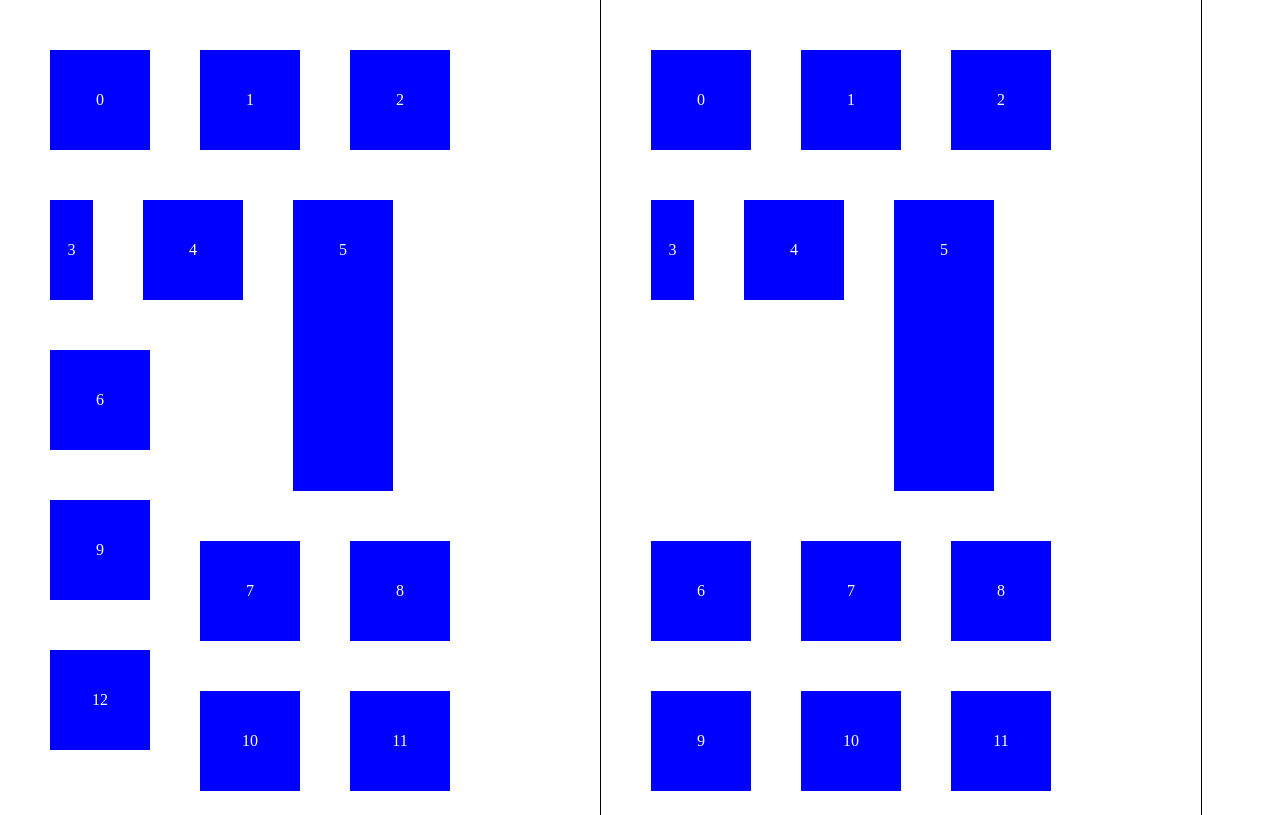
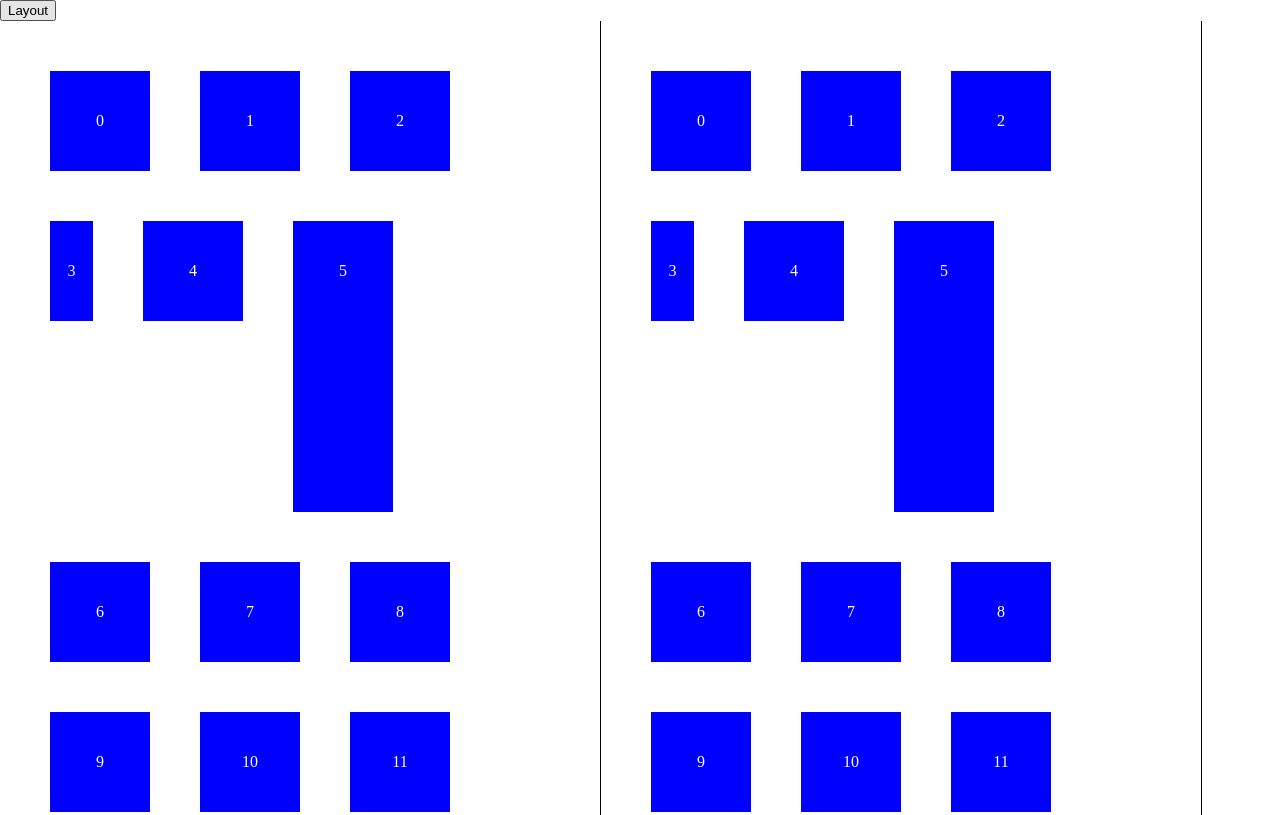
Before and after one commit to guitarpoet/smart_layout, a plain HTML site: page index.html in a window 1280 px wide. Shown: the top 815 px of the page. Drawn offline with Linux system fonts and the light colour scheme.

Commit message:
Before refactoring algorithm to make it faster.

```diff
--- a/index.html
+++ b/index.html
@@ -45,14 +45,23 @@
 
 		$(function() {
 			make_boxes(total, mutant, mutant_min, mutant_max, $('#layout'), $('#origin'));
-			var c = new SmartContainer($('#layout'));
+			$("#click").click(function(){
+				console.time('test');
+				var c = new SmartContainer($('#layout'));
+				console.timeEnd('test');
+			});
 		});
 	</script>
 </head>
 <body>
-	<div id="layout" class="container">
+	<div class="action">
+		<button id="click">Layout</button>
 	</div>
-	<div id="origin" class="container">
+	<div id="wrapper">
+		<div id="layout" class="container">
+		</div>
+		<div id="origin" class="container">
+		</div>
 	</div>
 </body>
 </html>
--- a/js/layout.js
+++ b/js/layout.js
@@ -256,36 +256,31 @@ SmartContainer.prototype.layout = function(index, box) { // Replacing the layout
 	var x = 0;
 	var y = 0;
 
-	console.info('Layouting box {0}'.format(index));
 	if(this.canPlaceRight(last, box)) { // Flow left has the highest priority
 		// We can layout this at the right of the last
 		x = last.data('x') + this.boxWidth(last); // Place the box at the right of the last box
 		y = this.calY(index, x, box);
 		if(y != -1 && !this.hit(x, y, index, box)) {
-			console.info('Box {0} placed by flow left x = {1}, y = {2}'.format(index, x, y));
 			this.place(box, x, y);
 			return;
 		}
 	}
 	var ty = this.calY(index, 0, box);
+	y = ty;
 	// We can't do flow left, since we hit the boundary, try with all the layouted boxes
 	for(var i = 0; i < index; i++) {
 		var tb = $(this.box(i));
 		x = tb.data('x') + this.boxWidth(tb); // Let box at the right side of this box
-		y = this.calY(index, x ,box);
-		if(y != -1) {
-			if(y >= ty) { // If this is deeper than the new row
-				y = -1;
-			}
-			else {
+		my = this.calY(index, x ,box);
+		if(my != -1) {
+			if(my < y) {
+				y = my;
 				break;
 			}
 		}
 	}
-	if(y == -1) { // The box can't be at the right side of any box, just place it at the left
+	if(y == ty) { // The box can't be at the right side of any box, just place it at the left
 		x = 0;
-		y = ty;
-		console.info('Box {0} placed next row x = {1}, y = {2}'.format(index, x, y));
 	}
 
 	this.place(box, x, y);
@@ -302,11 +297,9 @@ SmartContainer.prototype.calY = function(index, x, box) {
 	for(var j = 0; j < boxes.length; j++) {
 		var ttb = $(boxes[j]);
 		var ty = ttb.data('y') + this.boxHeight(ttb); // Try to put this box under the box
-		console.info('Calculating ty {3} of box {4} for box {0} at x {1} is {2}'.format(index, x, y, ty, ttb.text()));
 		if(!this.hit(x, ty, index, box)) { // We found the position
 			if(y == -1 || ty < y) {
 				y = ty;
-				console.info('Calculating y for box {0} at x {1} is {2}'.format(index, x, y));
 			}
 		}
 	}
```
